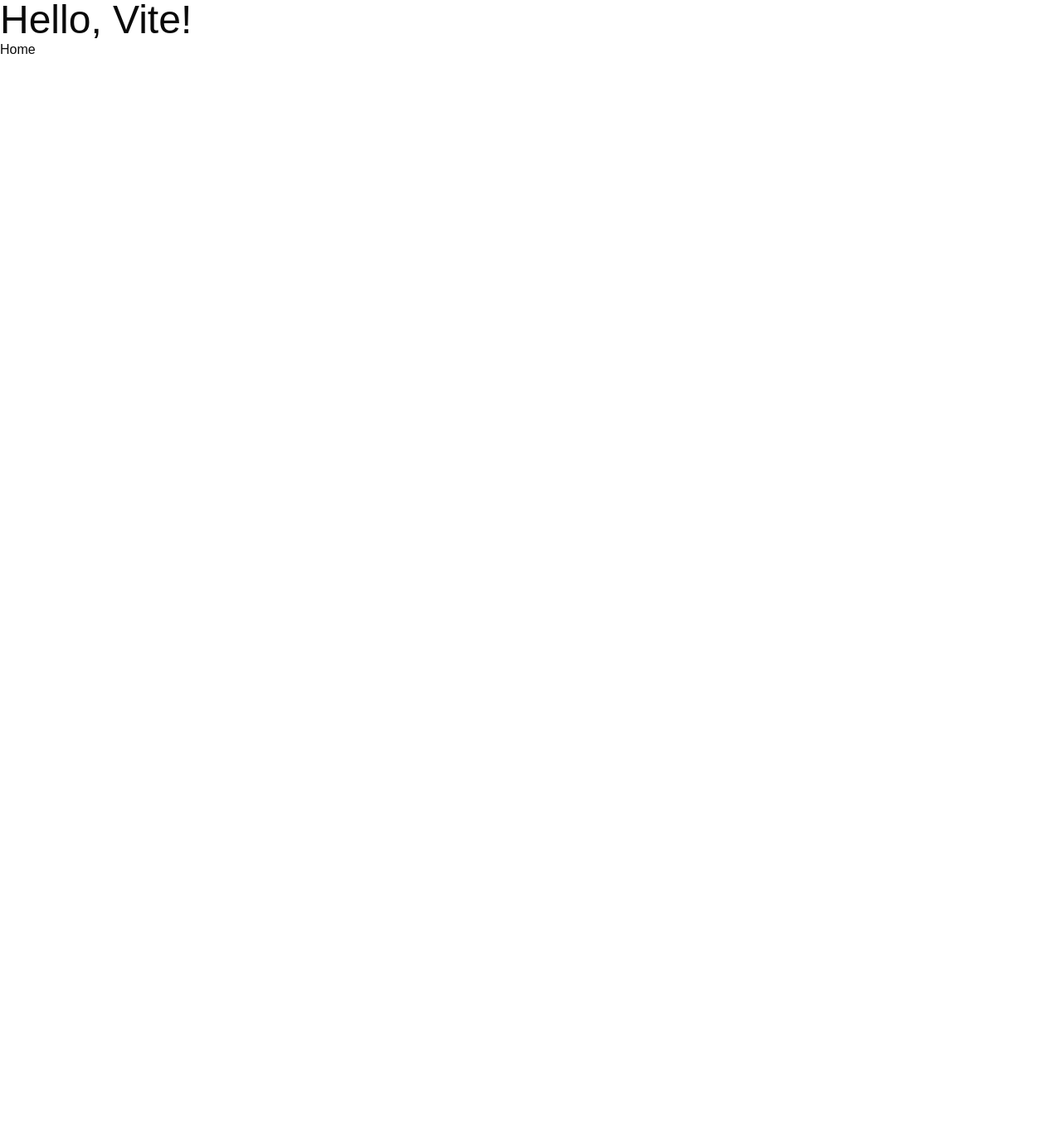
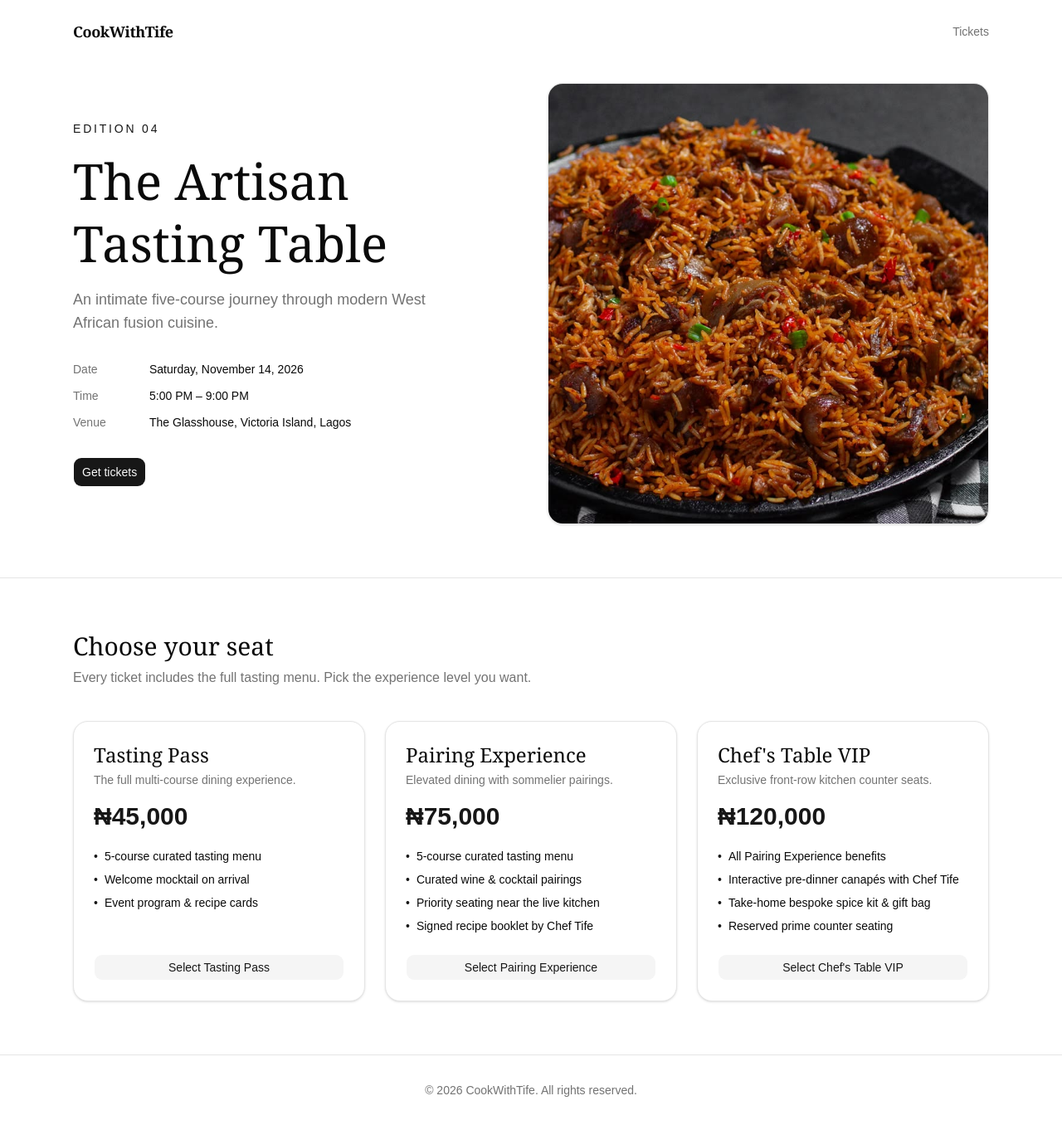
Before and after one commit to Destiny27052005/Food-Tasting-Experience-2.0, a React (Vite) app: page / in a window 1280 px wide. Shown: the whole page at 83% size. Before the commit the page ends 800 px from the top, so only its background shows below. Built offline with nearby package versions, Linux system fonts and the light colour scheme.

Commit message:
Add sonner dependency and create Index page for event details

```diff
--- a/package.json
+++ b/package.json
@@ -20,6 +20,7 @@
     "react-dom": "^19.2.8",
     "react-router-dom": "^7.18.3",
     "shadcn": "^4.21.0",
+    "sonner": "^2.0.8",
     "tailwindcss": "^4.3.3",
     "tw-animate-css": "^1.4.0"
   },
--- a/src/App.jsx
+++ b/src/App.jsx
@@ -1,11 +1,11 @@
 import { Routes, Route } from 'react-router-dom'
+import Index from './pages/Index'
 function App() {
 
   return (
-    <div className="App">
-      <h1 className="text-5xl">Hello, Vite!</h1>
+    <div className="">
       <Routes>
-        <Route path="/" element={<h1>Home</h1>} />
+        <Route path="/" element={<Index />} />
       </Routes>
     </div>
   )
--- /dev/null
+++ b/src/pages/Index.jsx
@@ -0,0 +1,140 @@
+import { Link } from "react-router-dom";
+import heroImage from "@/assets/hero-food.jpg";
+import { Button } from "@/components/ui/button";
+
+const EVENT = {
+  edition: "04",
+  name: "The Artisan Tasting Table",
+  tagline: "An intimate five-course journey through modern West African fusion cuisine.",
+  date: "Saturday, November 14, 2026",
+  time: "5:00 PM – 9:00 PM",
+  venue: "The Glasshouse, Victoria Island, Lagos",
+};
+
+const TICKET_TIERS = [
+  {
+    id: "standard",
+    name: "Tasting Pass",
+    description: "The full multi-course dining experience.",
+    priceNaira: 45000,
+    perks: [
+      "5-course curated tasting menu",
+      "Welcome mocktail on arrival",
+      "Event program & recipe cards",
+    ],
+  },
+  {
+    id: "premium",
+    name: "Pairing Experience",
+    description: "Elevated dining with sommelier pairings.",
+    priceNaira: 75000,
+    perks: [
+      "5-course curated tasting menu",
+      "Curated wine & cocktail pairings",
+      "Priority seating near the live kitchen",
+      "Signed recipe booklet by Chef Tife",
+    ],
+  },
+  {
+    id: "chef-table",
+    name: "Chef's Table VIP",
+    description: "Exclusive front-row kitchen counter seats.",
+    priceNaira: 120000,
+    perks: [
+      "All Pairing Experience benefits",
+      "Interactive pre-dinner canapés with Chef Tife",
+      "Take-home bespoke spice kit & gift bag",
+      "Reserved prime counter seating",
+    ],
+  },
+];
+
+export default function Index() {
+  return (
+    <div className="min-h-screen bg-background">
+      <header className="mx-auto flex max-w-6xl items-center justify-between px-6 py-6">
+        <span className="font-serif text-lg font-semibold tracking-tight">CookWithTife</span>
+        <nav className="flex items-center gap-4 text-sm">
+          <a href="#tickets" className="text-muted-foreground hover:text-foreground">
+            Tickets
+          </a>
+        </nav>
+      </header>
+
+      <section className="mx-auto grid max-w-6xl items-center gap-10 px-6 pb-16 pt-6 md:grid-cols-2">
+        <div>
+          <p className="text-sm font-medium uppercase tracking-[0.2em] text-primary">
+            Edition {EVENT.edition}
+          </p>
+          <h1 className="mt-4 font-serif text-4xl leading-tight md:text-6xl">{EVENT.name}</h1>
+          <p className="mt-4 max-w-md text-lg text-muted-foreground">{EVENT.tagline}</p>
+          <dl className="mt-8 grid gap-3 text-sm">
+            <div className="flex gap-3">
+              <dt className="w-20 text-muted-foreground">Date</dt>
+              <dd className="font-medium">{EVENT.date}</dd>
+            </div>
+            <div className="flex gap-3">
+              <dt className="w-20 text-muted-foreground">Time</dt>
+              <dd className="font-medium">{EVENT.time}</dd>
+            </div>
+            <div className="flex gap-3">
+              <dt className="w-20 text-muted-foreground">Venue</dt>
+              <dd className="font-medium">{EVENT.venue}</dd>
+            </div>
+          </dl>
+          <Button asChild size="lg" className="mt-8">
+            <Link to="/checkout">Get tickets</Link>
+          </Button>
+        </div>
+        <div className="overflow-hidden rounded-2xl border shadow-sm">
+          <img
+            src={heroImage}
+            alt="Plated tasting course from the CookWithTife Food Tasting Experience"
+            className="h-full w-full object-cover"
+            loading="eager"
+          />
+        </div>
+      </section>
+
+      <section id="tickets" className="border-t bg-card/60 py-16">
+        <div className="mx-auto max-w-6xl px-6">
+          <h2 className="font-serif text-3xl">Choose your seat</h2>
+          <p className="mt-2 text-muted-foreground">
+            Every ticket includes the full tasting menu. Pick the experience level you want.
+          </p>
+          <div className="mt-10 grid gap-6 md:grid-cols-3">
+            {TICKET_TIERS.map((tier) => (
+              <div
+                key={tier.id}
+                className="flex flex-col rounded-2xl border bg-background p-6 shadow-sm"
+              >
+                <h3 className="font-serif text-2xl">{tier.name}</h3>
+                <p className="mt-1 text-sm text-muted-foreground">{tier.description}</p>
+                <p className="mt-4 text-3xl font-semibold text-primary">
+                  ₦{tier.priceNaira.toLocaleString("en-NG")}
+                </p>
+                <ul className="mt-5 flex-1 space-y-2 text-sm">
+                  {tier.perks.map((perk) => (
+                    <li key={perk} className="flex gap-2">
+                      <span className="text-primary">•</span>
+                      <span>{perk}</span>
+                    </li>
+                  ))}
+                </ul>
+                <Button asChild variant="secondary" className="mt-6">
+                  <Link to={`/checkout?tier=${tier.id}`}>
+                    Select {tier.name}
+                  </Link>
+                </Button>
+              </div>
+            ))}
+          </div>
+        </div>
+      </section>
+
+      <footer className="border-t py-8 text-center text-sm text-muted-foreground">
+        © {new Date().getFullYear()} CookWithTife. All rights reserved.
+      </footer>
+    </div>
+  );
+}
```
Also changed, not shown: src/assets/hero-food.jpg (added), 1 other file (tests, documents, lock files or other folders).
